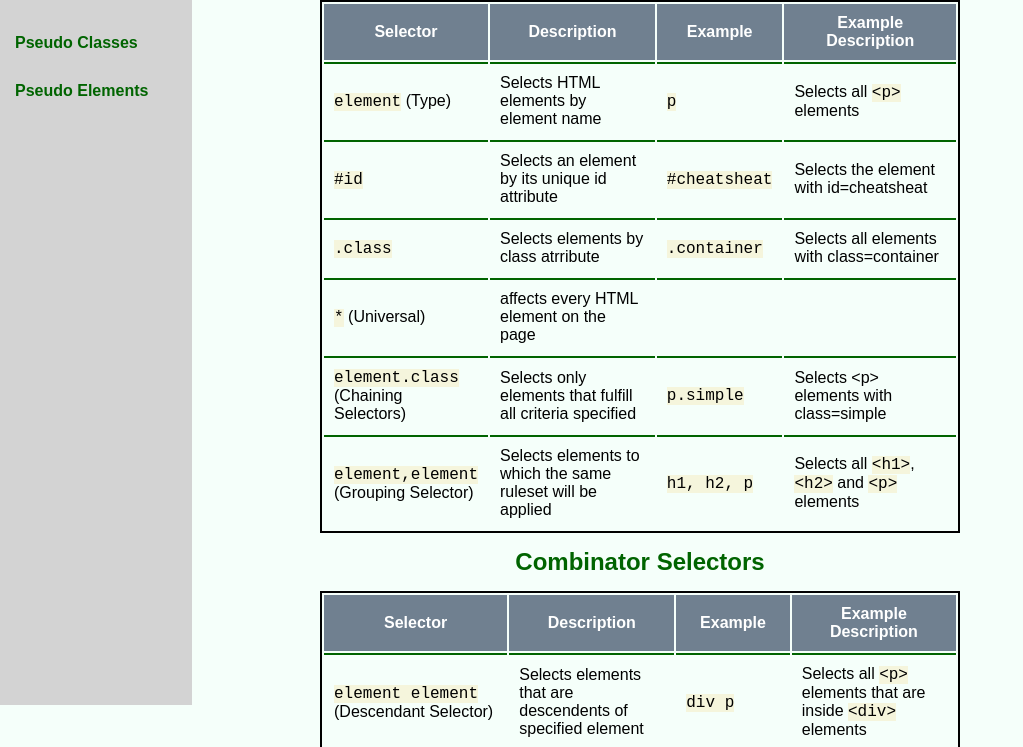
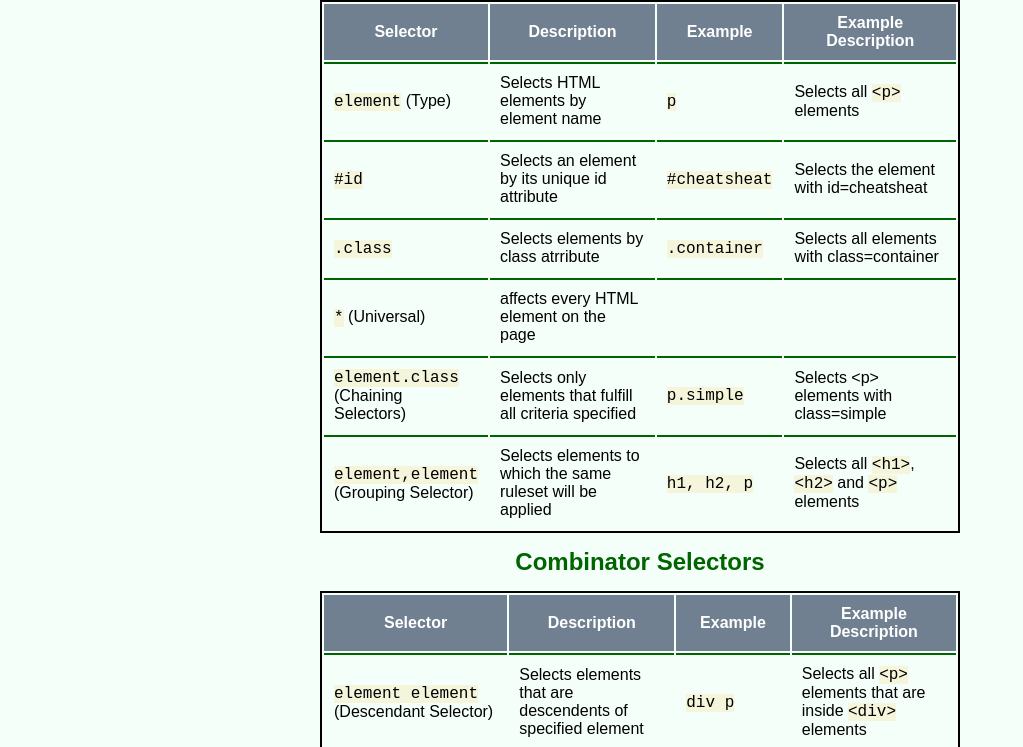
Before and after one commit to ViannaF/cheatsheet, a plain HTML site: page index.html in a window 1280 px wide. Shown: the part 105-852 px from the top of the page, without its empty margins (0-1023 px from the left). Drawn offline with Linux system fonts and the light colour scheme.

Commit message:
Remove navbar

```diff
--- a/index.html
+++ b/index.html
@@ -8,14 +8,6 @@
 </head>
 <body>
     <header>
-        <nav>
-            <ul>
-                <li><a href="#simple">Simple Selectors</a></li>
-                <li><a href="#combinator">Combinator Selectors</a></li>
-                <li><a href="#classes">Pseudo Classes</a></li>
-                <li><a href="#elements">Pseudo Elements</a></li>
-            </ul>
-        </nav>
         <h1>CSS Selector Reference</h1>
     </header>
     <main>
--- a/styles.css
+++ b/styles.css
@@ -9,28 +9,6 @@
 body {
     background-color: mintcream;
     font-family: arial, sans-serif;
-}
-
-ul {
-    list-style-type: none;
-    width: 15%;
-    height: 100%;
-    position: fixed;
-    background-color: lightgray;
-    overflow: auto;
-  }
-
-li a {
-    display: block;
-    text-decoration: none;
-    color: darkgreen;
-    font-weight: bold;
-    padding: 15px;
-}
-
-li a:hover {
-    background-color: darkgray;
-    color: white;
 }
 
 h1 {
```
